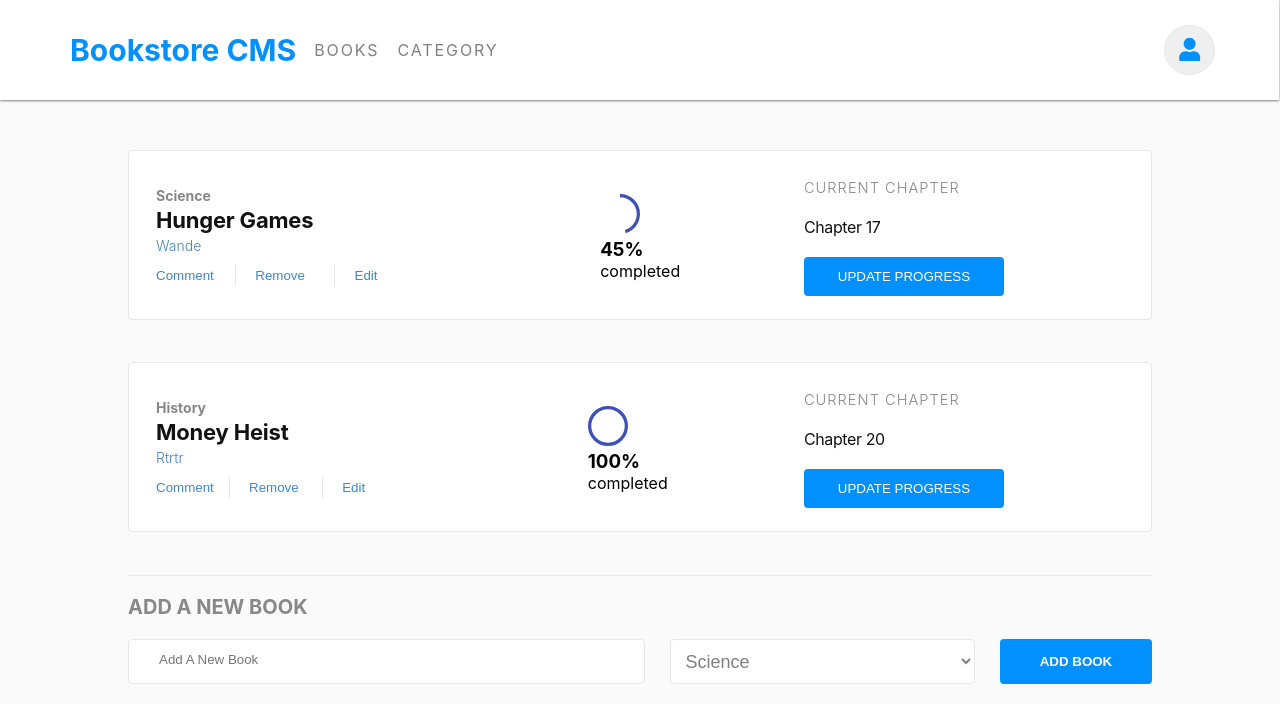
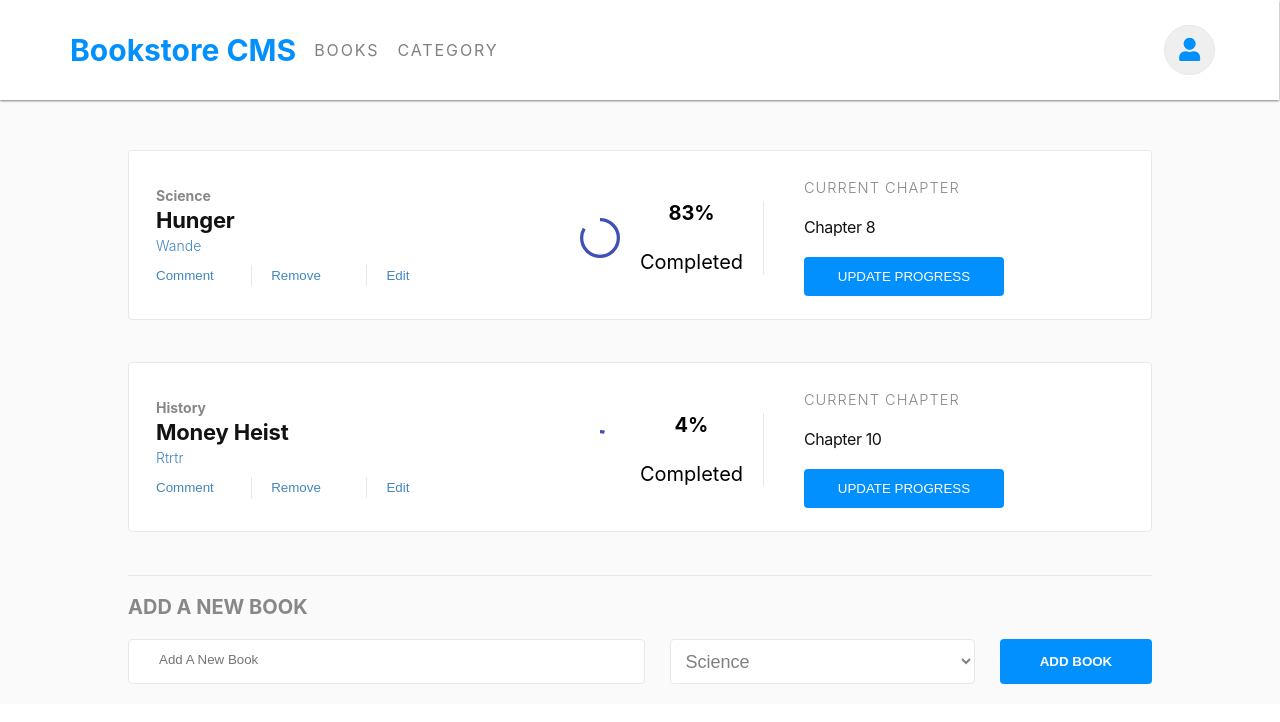
Before and after one commit to mckent05/bookstore_react, a React (Create React App) app: page / in a window 1280 px wide. Shown: the top 722 px of the page. Built offline with nearby package versions, Linux system fonts and the light colour scheme.

Commit message:
completed functionality to add and remove books

```diff
--- a/package.json
+++ b/package.json
@@ -14,6 +14,9 @@
     "react-redux": "^7.2.6",
     "react-router-dom": "^6.0.2",
     "react-scripts": "4.0.3",
+    "redux": "^4.1.2",
+    "redux-logger": "^3.0.6",
+    "uuid": "^8.3.2",
     "web-vitals": "^1.0.1"
   },
   "scripts": {
--- a/src/App.js
+++ b/src/App.js
@@ -1,11 +1,14 @@
 import './App.css';
+import { Provider } from 'react-redux';
 import { Route, Routes } from 'react-router-dom';
 import Navbar from './Components/Navbar';
 import Bookpage from './Components/Books/Bookpage';
 import Category from './Components/Category/Category';
+import store from './Redux/configureStore';
 
 function App() {
   return (
+    <Provider store={store}>
       <div className="bookstore">
         <Navbar />
         <Routes>
@@ -13,6 +16,7 @@ function App() {
           <Route path="/categories" exact element={<Category />} />
         </Routes>
       </div>
+    </Provider>
   );
 }
 
--- a/src/Components/Addbook.js
+++ b/src/Components/Addbook.js
@@ -1,21 +1,48 @@
-import React from 'react';
-import PropTypes from 'prop-types';
+/* eslint-disable react/prop-types */
+import React, { useState } from 'react';
+import { useDispatch } from 'react-redux';
+import { v4 as uuid } from 'uuid';
+import { addBook } from '../Redux/books/book';
+import { generateCompletion, generateChapter } from './data';
 
-const Addbook = ({ category }) => (
+const Addbook = ({ category }) => {
+  const [title, setTitle] = useState('');
+  const [cat, setCat] = useState('science');
+  const disptach = useDispatch();
+
+  const addNewBookToStore = (e) => {
+    e.preventDefault();
+    const newItem = {
+      title, category: cat, id: uuid(), progress: generateCompletion(), author: 'gbenga', chapter: generateChapter(),
+    };
+    if (title !== '') {
+      disptach(addBook(newItem));
+      setTitle('');
+    } else {
+      window.alert('Enter a Book Title');
+    }
+  };
+
+  return (
     <div className="add-book j-center f-col d-flex">
       <h2>Add a New Book</h2>
       <form className="form d-flex a-center">
-      <input type="text" className="form-input" placeholder="Add a new book" />
-      <select className="select">
-        { category.map((item) => <option key={item} value={item}>{item}</option>)}
+        <input
+          type="text"
+          className="form-input"
+          value={title}
+          placeholder="Add a new book"
+          onChange={(e) => setTitle(e.target.value)}
+        />
+        <select className="select" onChange={(e) => setCat(e.target.value)}>
+          { category.map((item) => (
+            <option key={item} value={item}>{item}</option>
+          ))}
         </select>
-      <button type="submit" className="submit-btn"> Add Book</button>
+        <button type="submit" className="submit-btn" onClick={(e) => addNewBookToStore(e)}> Add Book</button>
       </form>
     </div>
   );
-
-Addbook.propTypes = {
-  category: PropTypes.string.isRequired,
 };
 
 export default Addbook;
--- a/src/Components/Books/Book.js
+++ b/src/Components/Books/Book.js
@@ -7,12 +7,12 @@ import Bookcontrols from './Bookcontrols';
 import './book.css';
 
 const Book = ({
-  category, author, chapter, title, progress,
+  category, author, chapter, title, progress, removeItem,
 }) => (
   <article className="book-card d-flex a-center">
     <div className="book-details-control">
       <Bookdetails title={title} author={author} category={category} />
-      <Bookcontrols />
+      <Bookcontrols removeItem={removeItem} />
     </div>
     <div>
       <Bookprogress progress={progress} />
@@ -29,6 +29,7 @@ Book.propTypes = {
   chapter: PropTypes.number.isRequired,
   author: PropTypes.string.isRequired,
   category: PropTypes.string.isRequired,
+  removeItem: PropTypes.func.isRequired,
 
 };
 
--- a/src/Components/Books/Bookcontrols.js
+++ b/src/Components/Books/Bookcontrols.js
@@ -1,13 +1,18 @@
 import React from 'react';
+import PropTypes from 'prop-types';
 
-const Bookcontrols = () => (
+const Bookcontrols = ({ removeItem }) => (
   <section className="control">
     <div className="btn-cont d-flex  a-center">
       <button type="button" className="control-btn d-flex a-center">comment</button>
-      <button type="button" className="control-btn d-flex a-center">remove</button>
+      <button type="button" className="control-btn d-flex a-center" onClick={removeItem}>remove</button>
       <button type="button" className="control-btn d-flex a-center">edit</button>
     </div>
   </section>
 );
 
+Bookcontrols.propTypes = {
+  removeItem: PropTypes.func.isRequired,
+};
+
 export default Bookcontrols;
--- a/src/Components/Books/Bookdetails.js
+++ b/src/Components/Books/Bookdetails.js
@@ -13,7 +13,6 @@ Bookdetails.propTypes = {
   category: PropTypes.string.isRequired,
   title: PropTypes.string.isRequired,
   author: PropTypes.string.isRequired,
-
 };
 
 export default Bookdetails;
--- a/src/Components/Books/Bookpage.js
+++ b/src/Components/Books/Bookpage.js
@@ -1,22 +1,34 @@
 import React from 'react';
+import { useSelector, useDispatch } from 'react-redux';
 import Book from './Book';
 import Addbook from '../Addbook';
-import data from '../data';
+import { genres } from '../data';
+import { removeBook } from '../../Redux/books/book';
 
-const Bookpage = () => (
+const Bookpage = () => {
+  const dispatch = useDispatch();
+
+  const removeFromBookStore = (id) => {
+    dispatch(removeBook(id));
+  };
+
+  const books = useSelector((state) => state.books);
+  return (
     <div className="books-cont d-flex f-col j-center a-center">
-    {data.map((book) => (
+      {books.map((book) => (
         <Book
-        key={book.title}
+          key={book.id}
           category={book.category}
           title={book.title}
           progress={book.progress}
           author={book.author}
           chapter={book.chapter}
+          removeItem={() => removeFromBookStore(book.id)}
         />
       ))}
-    <Addbook category={data.map((book) => book.category)} />
+      <Addbook category={genres} />
     </div>
   );
+};
 
 export default Bookpage;
--- a/src/Components/Books/Bookprogress.js
+++ b/src/Components/Books/Bookprogress.js
@@ -4,9 +4,9 @@ import { CircularProgress } from '@material-ui/core';
 
 const Bookprogress = ({ progress }) => (
   <article>
-    <span className="book-progress">
+    <span className="book-progress d-flex a-center j-center">
       <CircularProgress className="circle" variant="determinate" value={progress} />
-      <div>
+      <div className="percent d-flex f-col a-center j-center">
         <h3>
           {progress}
           %
--- a/src/Components/Books/book.css
+++ b/src/Components/Books/book.css
@@ -14,12 +14,31 @@
   justify-content: space-between;
 }
 
+.book-progress {
+  column-gap: 20px;
+  padding-right: 20px;
+  border-right: 1px solid #e8e8e8;
+}
+
+.percent {
+  row-gap: 25px;
+}
+
+.percent h3, p {
+  font-size: 20px;
+  text-transform: capitalize;
+}
+
 .book-category {
   margin: 0 2.438rem 0 0;
   opacity: 0.5;
   font-size: 0.875rem;
   color: #121212;
   text-transform: capitalize;
+}
+
+.book-details {
+  width: 30vw;
 }
 
 .book-title {
--- a/src/Components/data.js
+++ b/src/Components/data.js
@@ -1,19 +1,27 @@
+import { v4 as uuid } from 'uuid';
+
+const generateCompletion = () => (Math.floor(Math.random() * 100));
+const generateChapter = () => (Math.floor(Math.random() * 20));
+const genres = ['science', 'drama', 'action', 'thriller', 'love', 'horror'];
 const data = [
   {
-    title: 'Hunger Games',
-    chapter: 17,
-    progress: 45,
+    title: 'Hunger',
+    chapter: generateChapter(),
+    progress: generateCompletion(),
     author: 'wande',
     category: 'science',
-
+    id: uuid(),
   },
   {
     title: 'money heist',
-    chapter: 20,
-    progress: 100,
+    chapter: generateChapter(),
+    progress: generateCompletion(),
     author: 'rtrtr',
     category: 'history',
+    id: uuid(),
   },
 ];
 
-export default data;
+export {
+  data, generateCompletion, genres, generateChapter,
+};
--- a/src/Redux/books/book.js
+++ b/src/Redux/books/book.js
@@ -0,0 +1,32 @@
+import { data } from '../../Components/data';
+/* eslint-disable no-case-declarations */
+
+const ADD_BOOK = 'bookStore/books/ADD_BOOK';
+const REMOVE_BOOK = 'bookStore/books/REMOVE_BOOK';
+const initialState = data;
+
+const addBook = (newItem) => ({
+  type: ADD_BOOK,
+  payload: newItem,
+});
+
+const removeBook = (newItem) => ({
+  type: REMOVE_BOOK,
+  payload: newItem,
+});
+
+const booksReducer = (state = initialState, action) => {
+  switch (action.type) {
+    case ADD_BOOK:
+      return ([
+        ...state,
+        action.payload,
+      ]);
+    case REMOVE_BOOK:
+      return state.filter((book) => book.id !== action.payload);
+    default:
+      return state;
+  }
+};
+
+export { addBook, removeBook, booksReducer };
--- a/src/Redux/configureStore.js
+++ b/src/Redux/configureStore.js
@@ -0,0 +1,14 @@
+import { createStore, combineReducers, applyMiddleware } from 'redux';
+import logger from 'redux-logger';
+import { booksReducer } from './books/book';
+
+const reducer = combineReducers({
+  books: booksReducer,
+});
+
+const store = createStore(
+  reducer,
+  applyMiddleware(logger),
+);
+
+export default store;
```
Also changed, not shown: 1 other file (tests, documents, lock files or other folders). Lines whose indentation alone changed are shown as unchanged.
